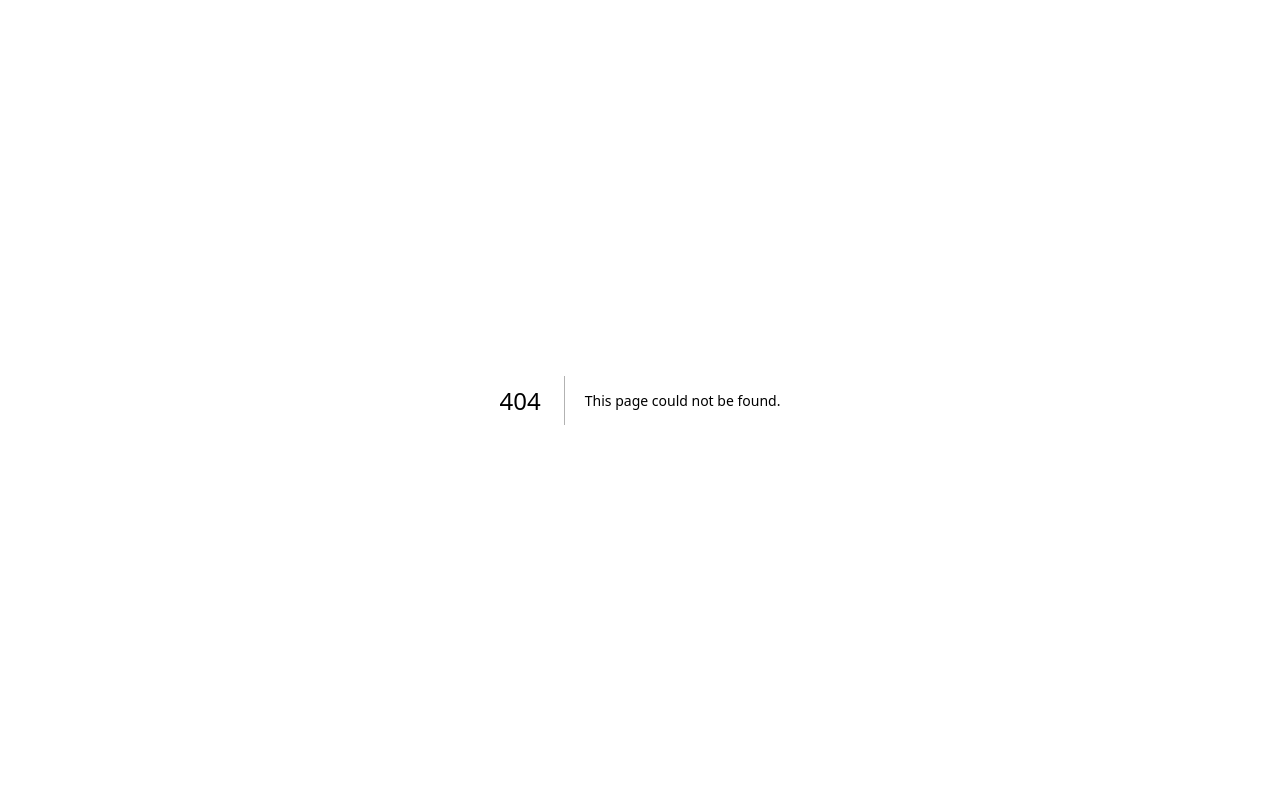
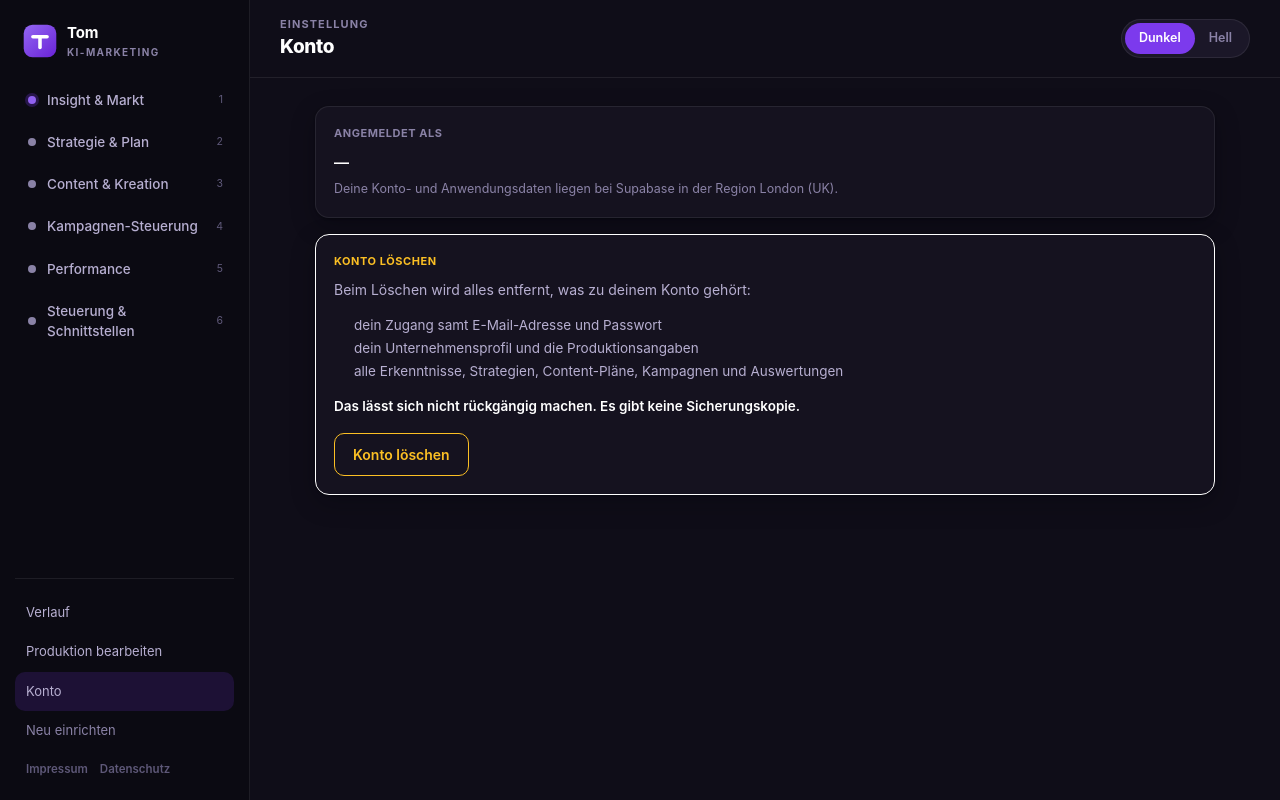
Before and after one commit to thiesmhofmann-star/Tom-2, a Next.js app: page /einstellungen/konto in a window 1280 px wide. Before the commit this address had no page. Built offline with nearby package versions, Linux system fonts and the light colour scheme; no server answers.

Commit message:
Konto Update 2

```diff
--- /dev/null
+++ b/src/app/(app)/einstellungen/konto/page.tsx
@@ -0,0 +1,158 @@
+"use client";
+
+import { useState, useEffect } from "react";
+import { useRouter } from "next/navigation";
+import { C, FONT } from "@/lib/tokens";
+import { getBrowserClient } from "@/lib/supabase/client";
+import { Btn } from "@/components/ui/Btn";
+import { Spinner } from "@/components/ui/Basics";
+
+type Stage = "idle" | "confirming" | "deleting" | "done";
+
+export default function KontoPage() {
+  const router = useRouter();
+  const [email, setEmail] = useState("");
+  const [typed, setTyped] = useState("");
+  const [stage, setStage] = useState<Stage>("idle");
+  const [err, setErr] = useState("");
+  const [loading, setLoading] = useState(true);
+
+  useEffect(() => {
+    (async () => {
+      const { data } = await getBrowserClient().auth.getUser();
+      setEmail(data.user?.email ?? "");
+      setLoading(false);
+    })();
+  }, []);
+
+  const matches = typed.trim().toLowerCase() === email.trim().toLowerCase() && !!email;
+
+  async function deleteAccount() {
+    if (!matches || stage === "deleting") return;
+    setStage("deleting"); setErr("");
+    try {
+      const res = await fetch("/api/konto-loeschen", { method: "POST" });
+      const data = (await res.json().catch(() => ({}))) as { error?: string };
+      if (!res.ok) {
+        setErr(data.error ?? `Das Löschen ist fehlgeschlagen (HTTP ${res.status}).`);
+        setStage("confirming");
+        return;
+      }
+      setStage("done");
+      // Die Sitzung ist serverseitig bereits ungültig — lokale Reste entfernen.
+      await getBrowserClient().auth.signOut().catch(() => { /* Konto ist weg, das genügt */ });
+      setTimeout(() => { router.push("/"); router.refresh(); }, 2200);
+    } catch {
+      setErr("Keine Verbindung zum Server. Prüf deine Internetverbindung und versuch es erneut.");
+      setStage("confirming");
+    }
+  }
+
+  const card: React.CSSProperties = {
+    background: C.card, border: `1px solid ${C.line}`,
+    borderRadius: 14, padding: 18, boxShadow: C.shadow, marginBottom: 16,
+  };
+  const label: React.CSSProperties = {
+    fontSize: 11, textTransform: "uppercase", letterSpacing: "0.05em",
+    color: C.inkMuted, fontWeight: 700, marginBottom: 10,
+  };
+  const inp: React.CSSProperties = {
+    width: "100%", boxSizing: "border-box", padding: "11px 13px", borderRadius: 10,
+    border: `1px solid ${C.line}`, fontSize: 14, fontFamily: FONT, marginBottom: 12,
+  };
+
+  if (loading) {
+    return <div style={{ padding: "40px 0", textAlign: "center", color: C.inkSoft, fontFamily: FONT }}>Lädt …</div>;
+  }
+
+  if (stage === "done") {
+    return (
+      <div style={{ fontFamily: FONT, color: C.ink, textAlign: "center", padding: "48px 0" }}>
+        <div style={{ fontSize: 17, fontWeight: 700, marginBottom: 8 }}>Konto gelöscht</div>
+        <p style={{ fontSize: 14, color: C.inkSoft, lineHeight: 1.6, maxWidth: "44ch", margin: "0 auto" }}>
+          Dein Konto und alle zugehörigen Daten wurden entfernt. Du wirst zur Startseite weitergeleitet.
+        </p>
+      </div>
+    );
+  }
+
+  return (
+    <div style={{ fontFamily: FONT, color: C.ink }}>
+      <div style={card}>
+        <div style={label}>Angemeldet als</div>
+        <div style={{ fontSize: 15, fontWeight: 600 }}>{email || "—"}</div>
+        <div style={{ fontSize: 12.5, color: C.inkMuted, marginTop: 6 }}>
+          Deine Konto- und Anwendungsdaten liegen bei Supabase in der Region London (UK).
+        </div>
+      </div>
+
+      <div style={{ ...card, borderColor: `${C.signalFg}55` }}>
+        <div style={{ ...label, color: C.signalFg }}>Konto löschen</div>
+        <p style={{ fontSize: 14, color: C.inkSoft, lineHeight: 1.6, margin: "0 0 12px" }}>
+          Beim Löschen wird alles entfernt, was zu deinem Konto gehört:
+        </p>
+        <ul style={{ margin: "0 0 14px", paddingLeft: 20, fontSize: 13.5, color: C.inkSoft, lineHeight: 1.7 }}>
+          <li>dein Zugang samt E-Mail-Adresse und Passwort</li>
+          <li>dein Unternehmensprofil und die Produktionsangaben</li>
+          <li>alle Erkenntnisse, Strategien, Content-Pläne, Kampagnen und Auswertungen</li>
+        </ul>
+        <p style={{ fontSize: 13.5, color: C.ink, fontWeight: 600, margin: "0 0 16px" }}>
+          Das lässt sich nicht rückgängig machen. Es gibt keine Sicherungskopie.
+        </p>
+
+        {stage === "idle" && (
+          <button
+            onClick={() => { setStage("confirming"); setErr(""); setTyped(""); }}
+            style={{
+              background: "transparent", border: `1px solid ${C.signalFg}`, color: C.signalFg,
+              padding: "10px 18px", borderRadius: 10, fontSize: 14, fontWeight: 600,
+              cursor: "pointer", fontFamily: FONT,
+            }}>
+            Konto löschen
+          </button>
+        )}
+
+        {(stage === "confirming" || stage === "deleting") && (
+          <div style={{ borderTop: `1px solid ${C.line}`, paddingTop: 16 }}>
+            <div style={{ fontSize: 13.5, color: C.ink, marginBottom: 10, lineHeight: 1.6 }}>
+              Gib zur Bestätigung deine E-Mail-Adresse <b>{email}</b> ein.
+            </div>
+            <input
+              value={typed}
+              onChange={(e) => setTyped(e.target.value)}
+              onKeyDown={(e) => e.key === "Enter" && matches && deleteAccount()}
+              placeholder="E-Mail-Adresse"
+              autoComplete="off"
+              disabled={stage === "deleting"}
+              style={inp}
+              autoFocus
+            />
+            {err && (
+              <p style={{ fontSize: 13, color: C.signalFg, background: C.signalBg, padding: "9px 12px", borderRadius: 9, margin: "0 0 12px" }}>
+                {err}
+              </p>
+            )}
+            <div style={{ display: "flex", gap: 10, flexWrap: "wrap", alignItems: "center" }}>
+              <button
+                onClick={deleteAccount}
+                disabled={!matches || stage === "deleting"}
+                style={{
+                  background: matches && stage !== "deleting" ? C.signalFg : C.surface2,
+                  color: matches && stage !== "deleting" ? "#1A1A2E" : C.faint,
+                  border: "none", padding: "10px 18px", borderRadius: 10, fontSize: 14,
+                  fontWeight: 700, cursor: matches && stage !== "deleting" ? "pointer" : "default",
+                  fontFamily: FONT, display: "inline-flex", alignItems: "center", gap: 8,
+                }}>
+                {stage === "deleting" && <Spinner size={14} />}
+                {stage === "deleting" ? "Löscht …" : "Konto endgültig löschen"}
+              </button>
+              {stage !== "deleting" && (
+                <Btn kind="ghost" onClick={() => { setStage("idle"); setTyped(""); setErr(""); }}>Abbrechen</Btn>
+              )}
+            </div>
+          </div>
+        )}
+      </div>
+    </div>
+  );
+}
```
